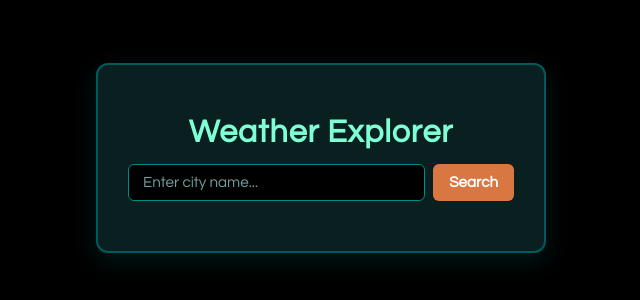
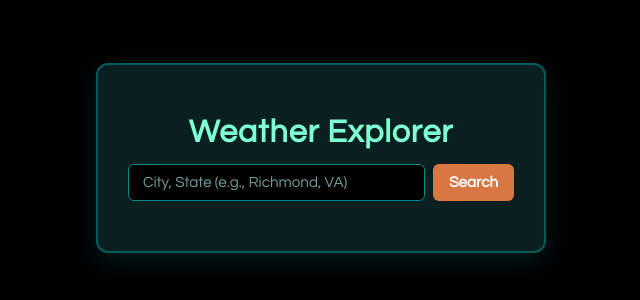
Before and after one commit to ethancpickett/CTD-Advanced-API-Webpage-Project, a plain HTML site: page index.html in a window 1280 px wide. Shown: the part 242-542 px from the top of the page, without its empty margins (319-959 px from the left). Drawn offline with Linux system fonts and the light colour scheme.

Commit message:
Enhance input field for city search
Updated the city input placeholder and added aria-label for accessibility.

```diff
--- a/index.html
+++ b/index.html
@@ -12,7 +12,12 @@
     <header class="app-header">
       <h1>Weather Explorer</h1>
       <div class="search-box">
-        <input type="text" id="city-input" placeholder="Enter city name...">
+        <input
+          type="text"
+          id="city-input"
+          placeholder="City, State (e.g., Richmond, VA)"
+          aria-label="Enter City and State"
+        >
         <button id="search-btn">Search</button>
       </div>
 
```
